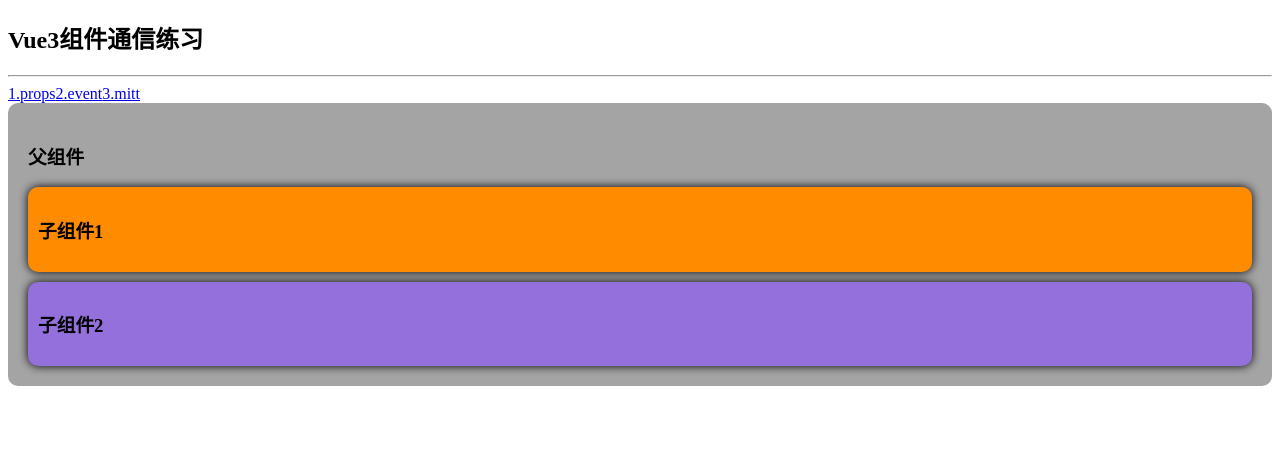
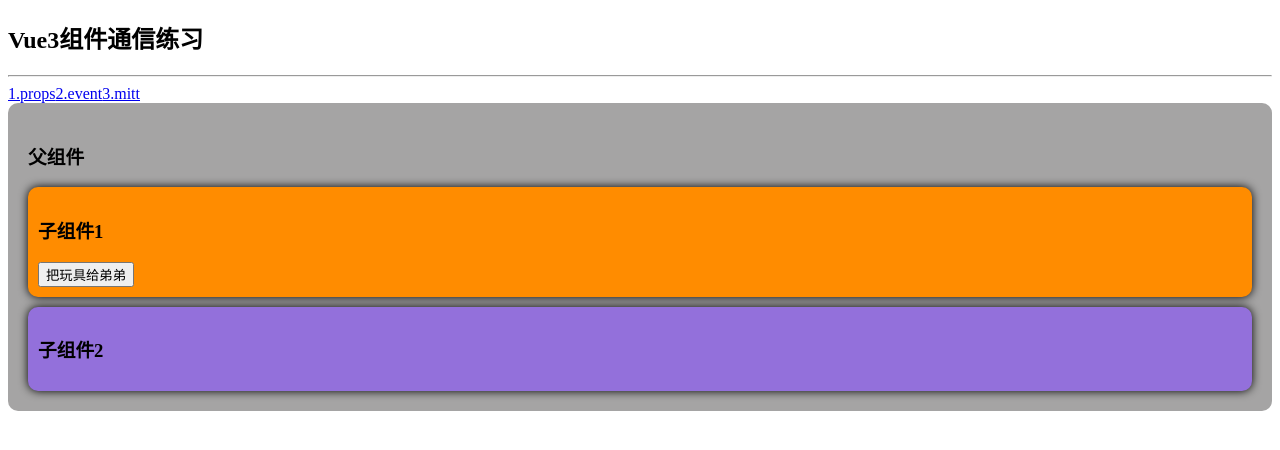
Before and after one commit to Ravilace/vue_study, a Vue app: page /mitt in a window 1280 px wide. Shown: the top 450 px of the page. Built offline with nearby package versions, Linux system fonts and the light colour scheme.

Commit message:
:construction: mitt to organize all events

```diff
--- a/src/pages/03_mitt/Child1.vue
+++ b/src/pages/03_mitt/Child1.vue
@@ -1,11 +1,13 @@
 <script setup lang="ts">
 import { ref } from 'vue'
-
+import emitter from '@/utils/emitter.ts'
+let toy = ref('哥哥的玩具')
 </script>
 
 <template>
   <div class="child">
     <h3>子组件1</h3>
+    <button @click="emitter.emit('send-toy-to-brother', toy)">把玩具给弟弟</button>
   </div>
 </template>
 
--- a/src/pages/03_mitt/Child2.vue
+++ b/src/pages/03_mitt/Child2.vue
@@ -1,11 +1,17 @@
 <script setup lang="ts">
 import { ref } from 'vue'
+import emitter from '@/utils/emitter.ts'
 
+let toy = ref('')
+emitter.on('send-toy-to-brother', (value: string) => {
+  toy.value = value
+})
 </script>
 
 <template>
   <div class="child">
     <h3>子组件2</h3>
+    <h4 v-show="toy">哥哥给的玩具：{{ toy }}</h4>
   </div>
 </template>
 
```
